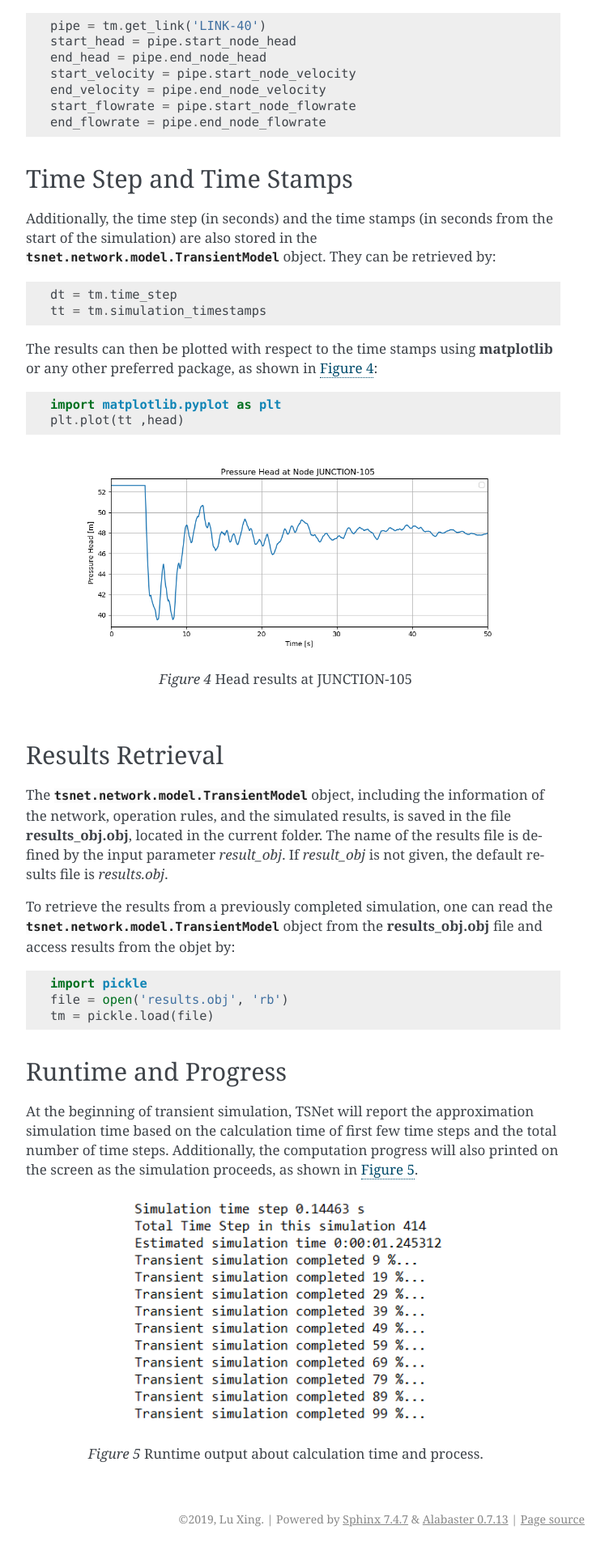
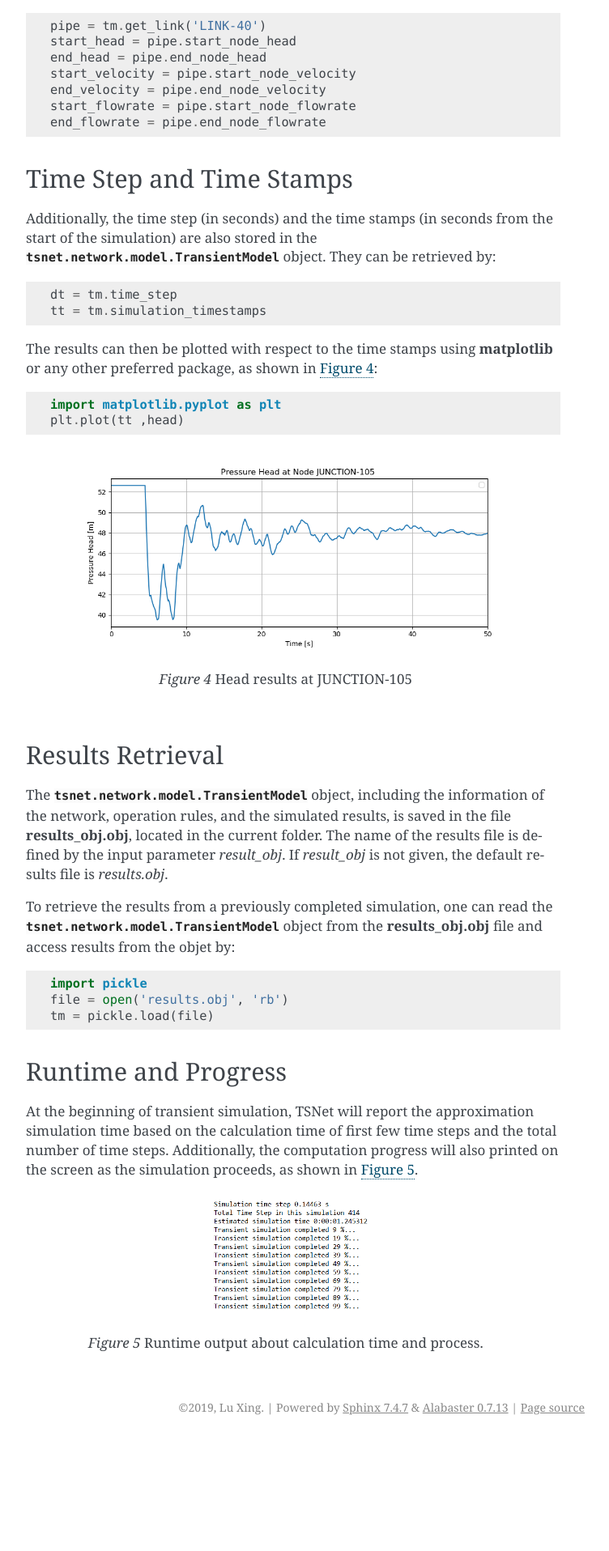
Before and after one commit to glorialulu/TSNet, a Sphinx documentation site: the page built from docs/results.rst, in a window 1280 px wide. Shown: the part 887-2803 px from the top of the page at 81% size, without its empty margins (388-1140 px from the left). Built offline with Sphinx 7.4.7, drawn with Linux system fonts in a browser that asks for light colours; after the commit the page ends 2665 px from its top, so only the background shows below that.

Commit message:
docs updated

```diff
--- a/docs/examples.rst
+++ b/docs/examples.rst
@@ -218,9 +218,10 @@ There are five steps that the user would need to take:
 .. literalinclude:: ../examples/Tnet3_burst_leak.py
     :lines: 6-12
 
-3.  Define background leak location, JUNCTION-22, and specify the emitter coefficient.
+3.  Define background leak location, JUNCTION-22,
+    and specify the emitter coefficient.
     The leak will be included in the initial condition calculation.
-    See WNTR documentation [WNTRSi_] for more info about leak simulation.
+    See WNTR documentation [WNTRSi]_ for more info about leak simulation.
 
 .. literalinclude:: ../examples/Tnet3_burst_leak.py
     :lines: 14-16
--- a/docs/installation.rst
+++ b/docs/installation.rst
@@ -67,7 +67,7 @@ Dependencies
 
 Requirements for TSNet include Python (2.7, 3.5, or 3.6) along with
 several Python packages.
-The following Python packages are required:
+The following Python packages are required::
 
 1. Numpy [VaCV11]_: the fundamental package needed for scientific
     computing with Python
--- a/docs/results.rst
+++ b/docs/results.rst
@@ -112,7 +112,7 @@ as the simulation proceeds, as shown in :numref:`time`.
 
 .. _time:
 .. figure:: figures/time.PNG
-   :width: 400
+   :width: 200
    :alt: time
 
    Runtime output about calculation time and process.
```
